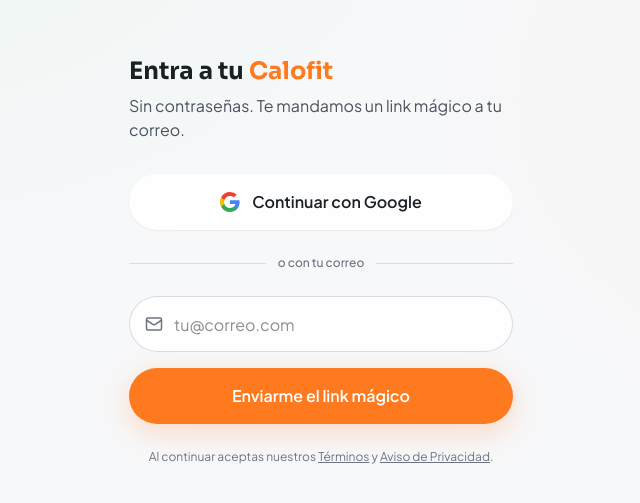
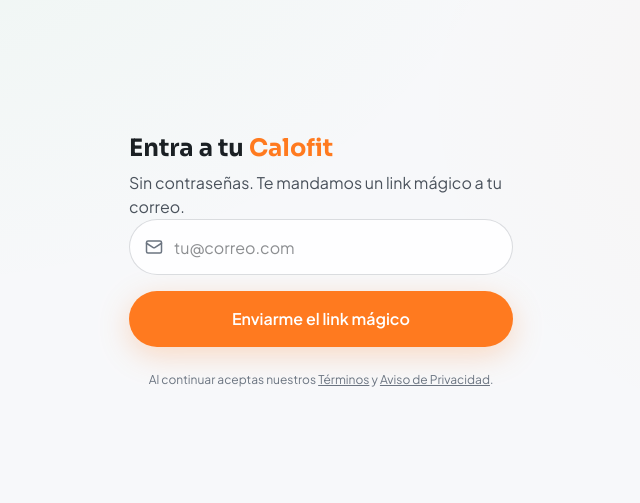
Before and after one commit to karenaguacateverde/CLAROFIT-AI-3.5k, a Next.js app in the folder calofit-ai/: page /login in a window 1280 px wide. Shown: the part 139-642 px from the top of the page, without its empty margins (319-959 px from the left). Built offline with nearby package versions, Linux system fonts and the light colour scheme.

Commit message:
fix: quitar el botón de Google del login (aún no está habilitado en Supabase)
Evita el error "Unsupported provider" mientras se configura Google OAuth.
El login por correo (magic link) sigue funcionando normal.

```diff
--- a/calofit-ai/app/login/page.tsx
+++ b/calofit-ai/app/login/page.tsx
@@ -29,14 +29,6 @@
     setEstado(error ? 'error' : 'enviado');
   };
 
-  const entrarConGoogle = async () => {
-    const supabase = crearClienteSupabase();
-    await supabase.auth.signInWithOAuth({
-      provider: 'google',
-      options: { redirectTo: `${window.location.origin}/auth/callback` },
-    });
-  };
-
   return (
     <div className="flex min-h-dvh flex-col justify-center px-6 py-10">
       <motion.div
@@ -52,26 +44,6 @@
           Sin contraseñas. Te mandamos un link mágico a tu correo.
         </p>
 
-        <button
-          type="button"
-          onClick={entrarConGoogle}
-          className="mt-8 flex h-14 w-full items-center justify-center gap-3 rounded-[var(--radius-button)] bg-[var(--surface)] text-[16px] font-semibold text-[var(--text-primary)] shadow-[var(--shadow-1)] [touch-action:manipulation]"
-        >
-          <svg width="20" height="20" viewBox="0 0 20 20" aria-hidden="true">
-            <path fill="#4285F4" d="M19.6 10.23c0-.68-.06-1.36-.18-2H10v3.79h5.38a4.6 4.6 0 0 1-2 3.02v2.5h3.24c1.9-1.75 3-4.32 3-7.31Z" />
-            <path fill="#34A853" d="M10 20c2.7 0 4.96-.89 6.62-2.42l-3.24-2.5c-.9.6-2.05.96-3.38.96-2.6 0-4.8-1.76-5.59-4.12H1.06v2.59A10 10 0 0 0 10 20Z" />
-            <path fill="#FBBC05" d="M4.41 11.92a5.99 5.99 0 0 1 0-3.84V5.49H1.06a10 10 0 0 0 0 9.02l3.35-2.6Z" />
-            <path fill="#EA4335" d="M10 3.96c1.47 0 2.79.5 3.82 1.5l2.87-2.87A9.6 9.6 0 0 0 10 0 10 10 0 0 0 1.06 5.49l3.35 2.6C5.2 5.72 7.4 3.96 10 3.96Z" />
-          </svg>
-          Continuar con Google
-        </button>
-
-        <div className="my-6 flex items-center gap-3">
-          <div className="h-px flex-1 bg-[color-mix(in_oklab,var(--text-tertiary)_20%,transparent)]" />
-          <span className="text-[12px] font-medium text-[var(--text-tertiary)]">o con tu correo</span>
-          <div className="h-px flex-1 bg-[color-mix(in_oklab,var(--text-tertiary)_20%,transparent)]" />
-        </div>
-
         {estado === 'enviado' ? (
           <motion.div
             initial={{ opacity: 0, y: 8 }}
@@ -81,7 +53,7 @@
             <Check size={20} color="var(--accent-2)" aria-hidden="true" className="mt-0.5 shrink-0" />
             <div>
               <p className="text-[16px] font-semibold text-[var(--text-primary)]">Revisa tu correo</p>
-              <p className="mt-1 text-[14px] text-[var(--text-secondary)]">
+              <p className="mt-1 text-[12px] text-[var(--text-secondary)]">
                 Te mandamos un link a {correo}. Tócalo desde tu celular o compu para entrar.
               </p>
             </div>
@@ -107,7 +79,7 @@
             </div>
 
             {estado === 'error' && (
-              <div className="mt-3 flex items-center gap-2 text-[14px] text-[var(--urgencia)]">
+              <div className="mt-3 flex items-center gap-2 text-[12px] text-[var(--urgencia)]">
                 <AlertCircle size={16} aria-hidden="true" />
                 No se pudo enviar el link. Revisa tu correo e intenta de nuevo.
               </div>
```
